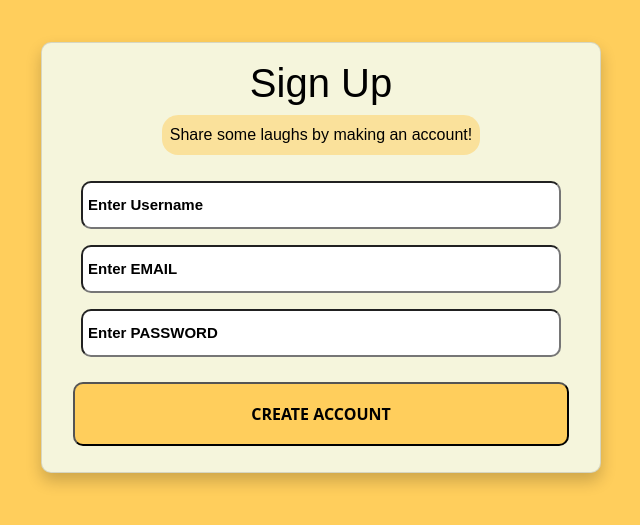
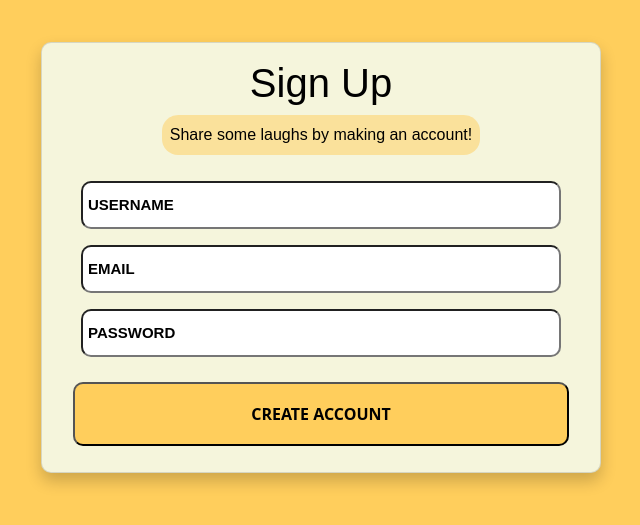
Before and after one commit to jeseekia/laugh_factory_app, a Flask app: page /signup in a window 1280 px wide. Shown: the part 138-663 px from the top of the page, without its empty margins (319-959 px from the left). Run offline with Flask 2, Linux system fonts and the light colour scheme.

Commit message:
fixed signup

```diff
--- a/laughfactory/templates/signup.html
+++ b/laughfactory/templates/signup.html
@@ -7,11 +7,11 @@
     <div class="callout">Share some laughs by making an account!</div>
     <form action="" method="POST">
         <!-- <label for="fname" id="fname-label">First Name</label> -->
-        <input placeholder="Enter Username" type="text" name="username" id="fname">
+        <input placeholder="USERNAME" type="text" name="username" id="fname">
         <!-- <label for="email" id="email-label">Email</label> -->
-        <input placeholder="Enter EMAIL"type="email" name="email" id="email">
+        <input placeholder="EMAIL"type="email" name="email" id="email">
         <!-- <label for="password" id="password-label">Password</label> -->
-        <input placeholder="Enter PASSWORD" type="password" name="password" id="password">
+        <input placeholder="PASSWORD" type="password" name="password" id="password">
         <button class="form-button" type="submit">CREATE ACCOUNT</button>
     </form>
 </div>
```
